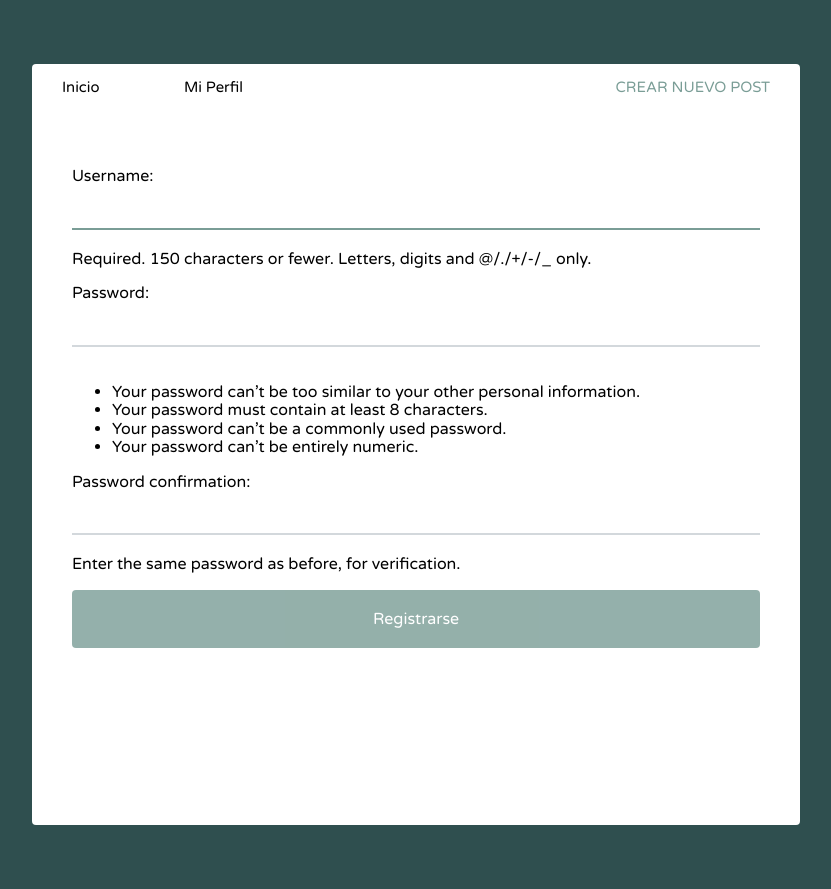
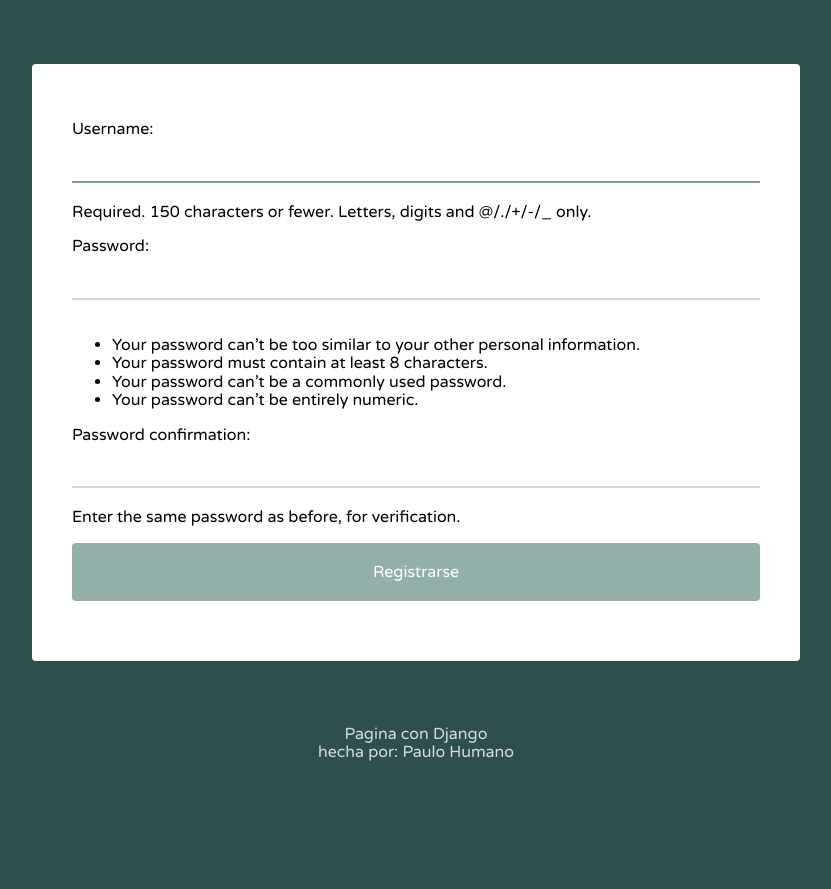
Before and after one commit to PauloHumano/FullStackIEFI, a Django app: page /register/ in a window 1280 px wide. Shown: the part 72-961 px from the top of the page, without its empty margins (224-1055 px from the left). After the commit the page ends 833 px from the top, so only its background shows below. Run offline with Django 4.2, Linux system fonts and the light colour scheme.

Commit message:
Register ok

```diff
--- a/ProyectoNotasRapidas/AppGestionNotas/templates/AppGestionNotas/layout.html
+++ b/ProyectoNotasRapidas/AppGestionNotas/templates/AppGestionNotas/layout.html
@@ -24,21 +24,10 @@
       </nav>
     </header>
 
-	<!-------------------------------------
-					Messages
-	-------------------------------------->
 
-	<!-------------------------------------
-					Navigation Bar
-	-------------------------------------->
 	<div class="main">
 
-		<nav class="second-nav">
-			<a class="feed" href="#">Inicio</a>
-			<a class="profile" href="#">Mi Perfil</a>
-			<a class="new" href="#">Crear nuevo post</a>
-		</nav>
-  <div>
+
     {% block content %}
     {% csrf_token %}{{form.as_p}}
 
@@ -52,6 +41,7 @@
 
     {% endblock content %}
     </div>
+  </div>
   <footer>
     <div class="row">
       <p>Pagina con Django<br />hecha por: Paulo Humano</p>
```
Lines whose indentation alone changed are shown as unchanged.
